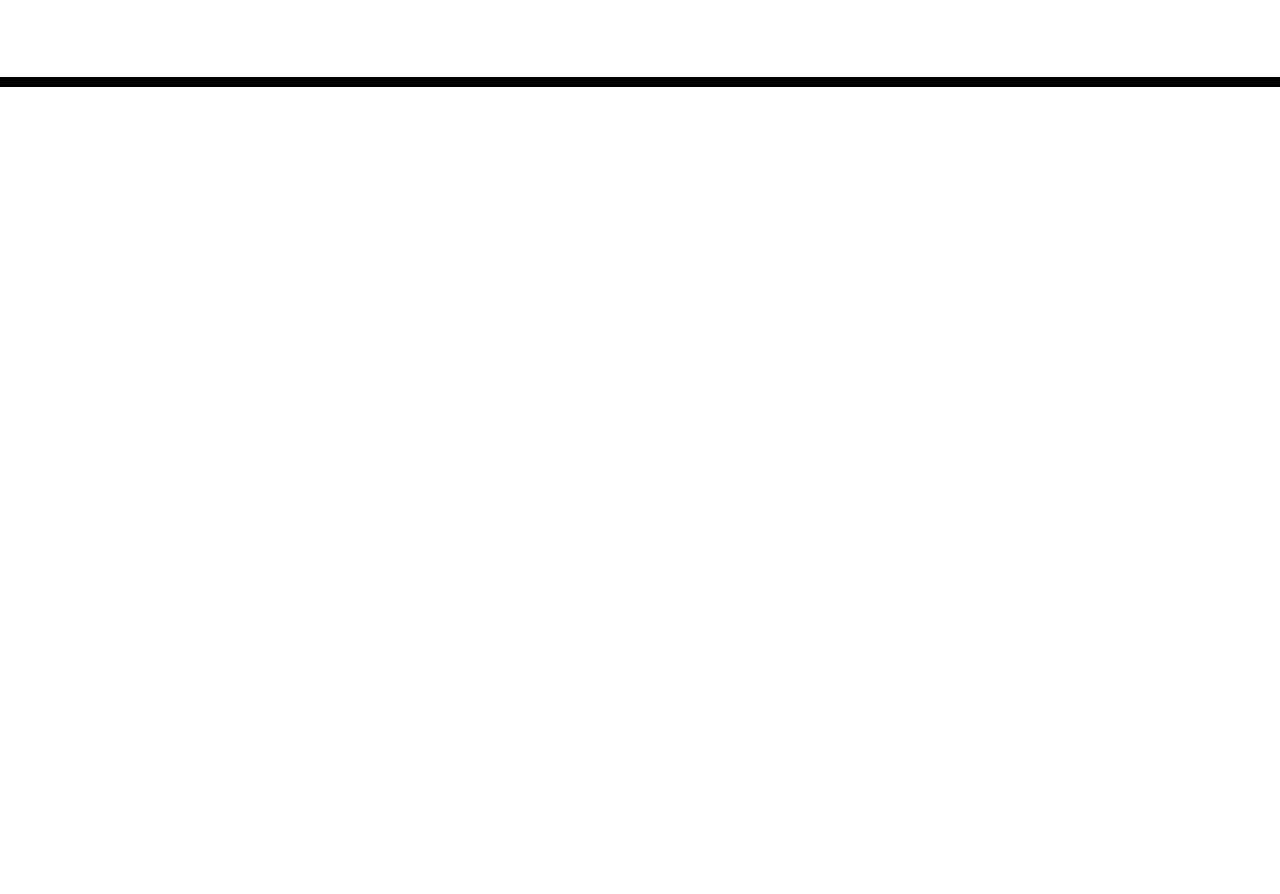
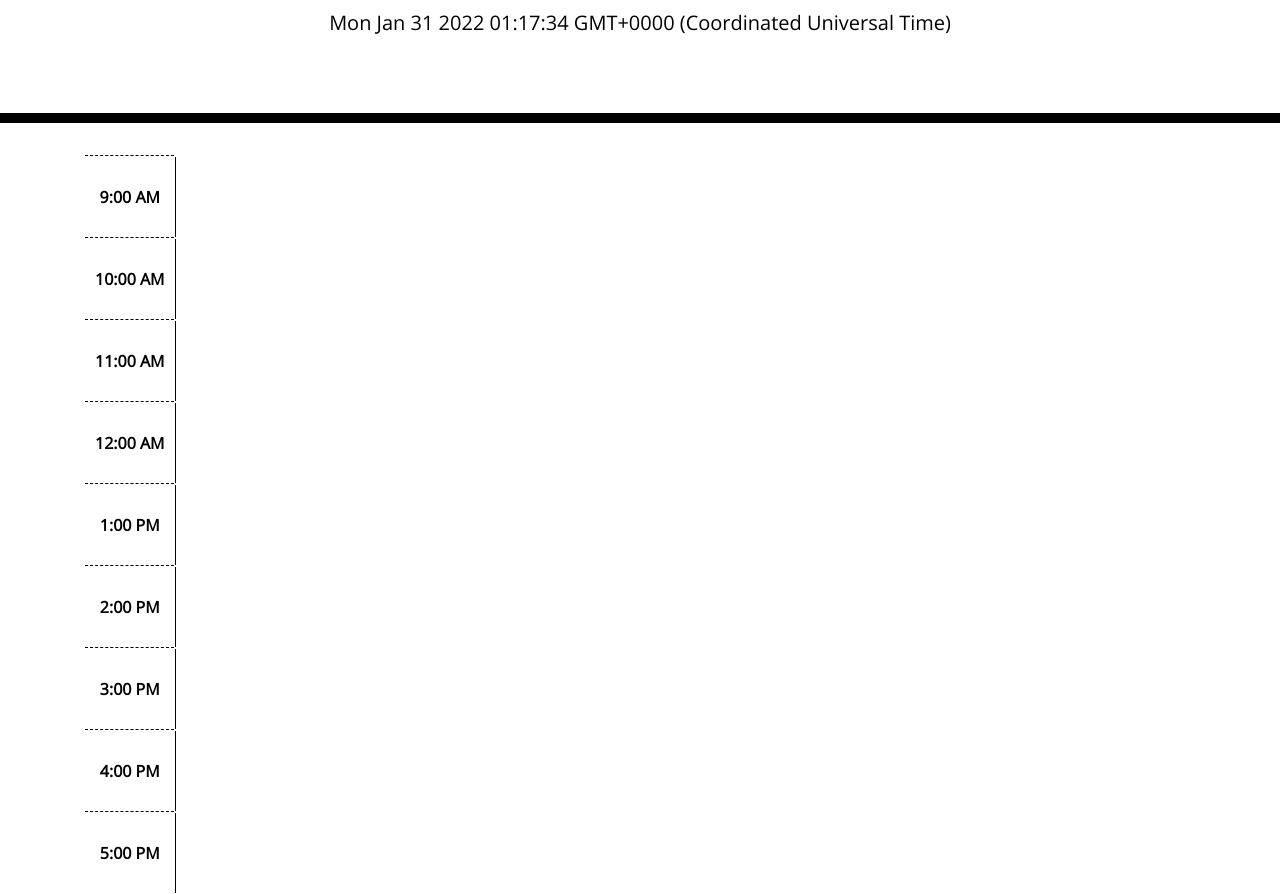
Before and after one commit to JCH95/coding-hashira, a plain HTML site: page Develop/index.html in a window 1280 px wide. Shown: the part 181-1075 px from the top of the page. Before the commit the page ends 800 px from the top, so only its background shows below. Drawn offline with nearby package versions, Linux system fonts and the light colour scheme.

Commit message:
added date in js and time table in html

```diff
--- a/Develop/index.html
+++ b/Develop/index.html
@@ -29,9 +29,49 @@
       <p id="currentDay" class="lead"></p>
     </header>
     <div class="container">
-      <!-- Timeblocks go here -->
+      <table>
+        <body>
+          <tr>
+            <th class="hour time-block">9:00 AM</th>
+            <td class="slot" colspan="3" rowspan="1"><input class="textarea" type="text"></td>
+          </tr>
+          <tr>
+            <th class="hour time-block">10:00 AM</th>
+            <td class="slot" colspan="3" rowspan="1"><input class="textarea" type="text"></td>
+          </tr>
+          <tr>
+            <th class="hour time-block">11:00 AM</th>
+            <td class="slot" colspan="3" rowspan="1"><input class="textarea" type="text"></td>
+          </tr>
+          <tr>
+            <th class="hour time-block">12:00 AM</th>
+            <td class="slot" colspan="3" rowspan="1"><input class="textarea" type="text"></td>
+          </tr>
+          <tr>
+            <th class="hour time-block">1:00 PM</th>
+            <td class="slot" colspan="3" rowspan="1"><input class="textarea" type="text"></td>
+          </tr>
+          <tr>
+            <th class="hour time-block">2:00 PM</th>
+            <td class="slot" colspan="3" rowspan="1"><input class="textarea" type="text"></td>
+          </tr>
+          <tr>
+            <th class="hour time-block">3:00 PM</th>
+            <td class="slot" colspan="3" rowspan="1"><input class="textarea" type="text"></td>
+          </tr>
+          <tr>
+            <th class="hour time-block">4:00 PM</th>
+            <td class="slot" colspan="3" rowspan="1"><input class="textarea" type="text"></td>
+          </tr>
+          <tr>
+            <th class="hour time-block">5:00 PM</th>
+            <td class="slot" colspan="3" rowspan="1"><input class="textarea" type="text"></td>
+          </tr>
+        </body>
+      </table>
     </div>
 
+    <script src="script.js"></script>
     <script src="https://code.jquery.com/jquery-3.4.1.min.js"></script>
     <script src="https://cdnjs.cloudflare.com/ajax/libs/moment.js/2.24.0/moment.min.js"></script>
   </body>
--- /dev/null
+++ b/Develop/script.js
@@ -0,0 +1,3 @@
+// Current Date
+var today = new Date();
+document.getElementById("currentDay").innerHTML = today;
--- a/Develop/style.css
+++ b/Develop/style.css
@@ -4,13 +4,15 @@ body {
   line-height: 1;
 }
 
-textarea{
+.textarea{
   background: transparent;
   border: none;
   resize: none;
   color: #000000;
   border-left: 1px solid black;
   padding: 10px;
+  height: 80px;
+  width: 900px;
 }
 
 .jumbotron {
@@ -40,6 +42,7 @@ textarea{
   background-color: #ffffff;
   color: #000000;
   border-top: 1px dashed #000000;
+  padding: 10px;
 }
 
 .past {
@@ -69,3 +72,8 @@ textarea{
   font-size: 20px;
   transition: all .3s ease-in-out;
 }
+
+.slot {
+  max-width: 100%;
+  height: 80px;
+}
```
